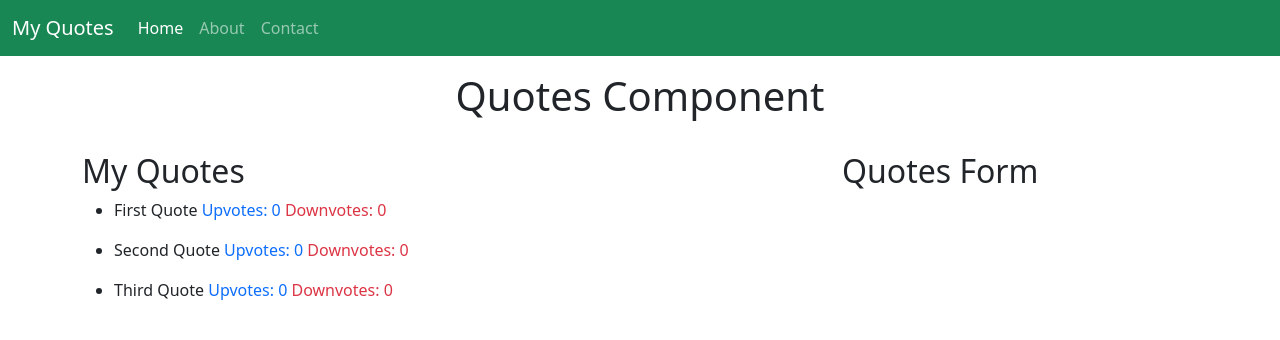
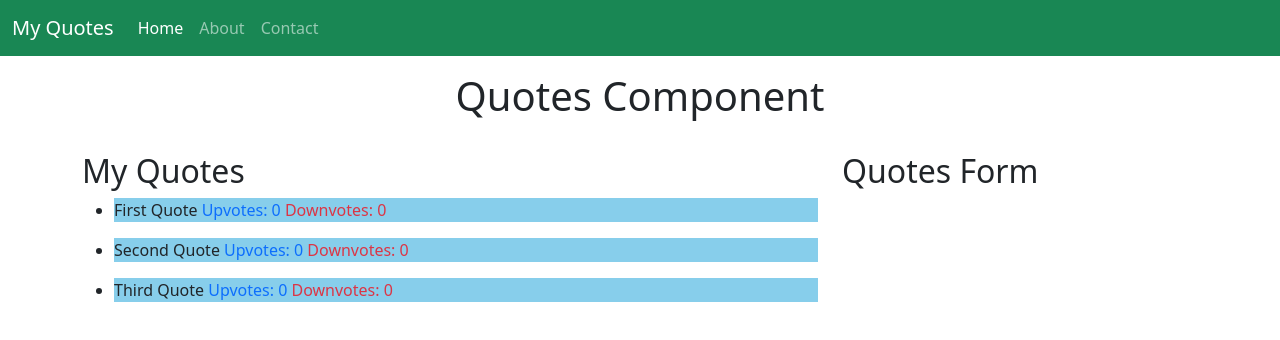
Before and after one commit to mercyakuku/Quotes, an Angular app: page / in a window 1280 px wide. Shown: the top 340 px of the page. Built offline with nearby package versions, Linux system fonts and the light colour scheme.

Commit message:
Add highlight directive

```diff
--- a/src/app/app.module.ts
+++ b/src/app/app.module.ts
@@ -5,12 +5,14 @@ import { AppRoutingModule } from './app-routing.module';
 import { AppComponent } from './app.component';
 import { NavbarComponent } from './navbar/navbar.component';
 import { QuotesComponent } from './quotes/quotes.component';
+import { HighlightDirective } from './highlight.directive';
 
 @NgModule({
   declarations: [
     AppComponent,
     NavbarComponent,
-    QuotesComponent
+    QuotesComponent,
+    HighlightDirective
   ],
   imports: [
     BrowserModule,
--- /dev/null
+++ b/src/app/highlight.directive.ts
@@ -0,0 +1,12 @@
+import { Directive, ElementRef} from '@angular/core';
+
+@Directive({
+  selector: '[appHighlight]'
+})
+export class HighlightDirective {
+
+  constructor(private elem: ElementRef) {
+    elem.nativeElement.style.backgroundColor = 'skyblue'
+  }
+
+}
--- a/src/app/quotes/quotes.component.html
+++ b/src/app/quotes/quotes.component.html
@@ -1,3 +1,3 @@
 <ul *ngFor = 'let quote of quotes'>
-   <li>{{quote.quote}} <span class="text-primary"> Upvotes: {{quote.upvotes}}</span> <span class="text-danger ml-3"> Downvotes: {{quote.downvotes}}</span></li>
+   <li appHighlight>{{quote.quote}} <span class="text-primary"> Upvotes: {{quote.upvotes}}</span> <span class="text-danger ml-3"> Downvotes: {{quote.downvotes}}</span></li>
 </ul>
```
Also changed, not shown: 1 other file (tests, documents, lock files or other folders).
